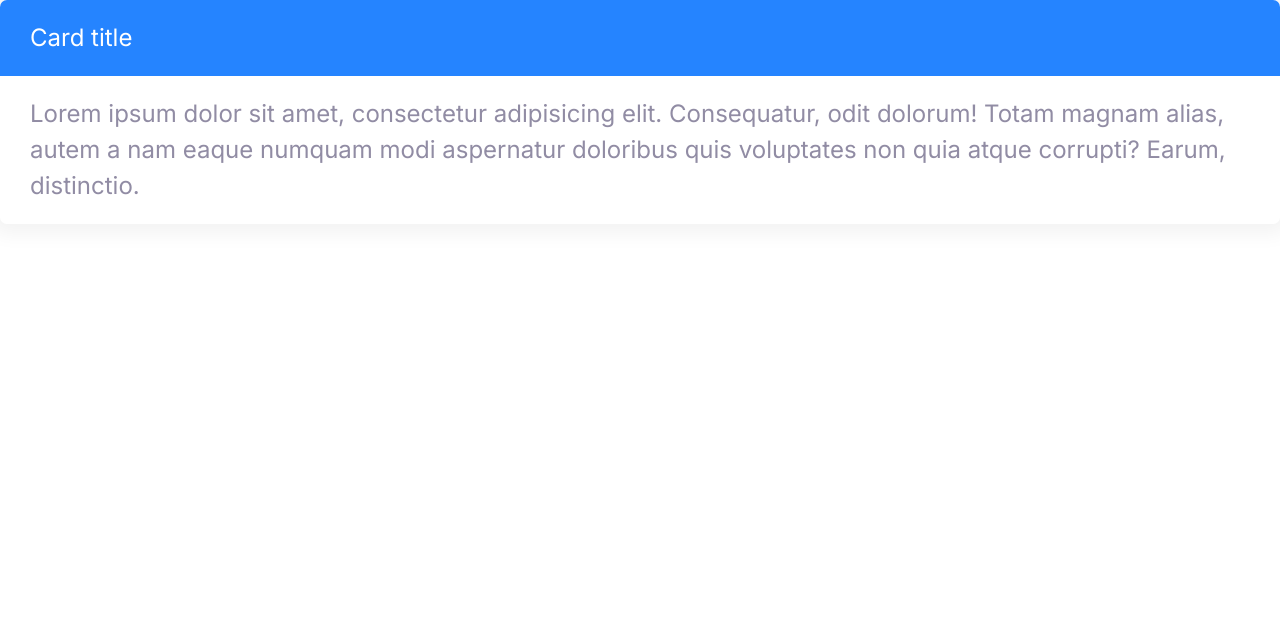
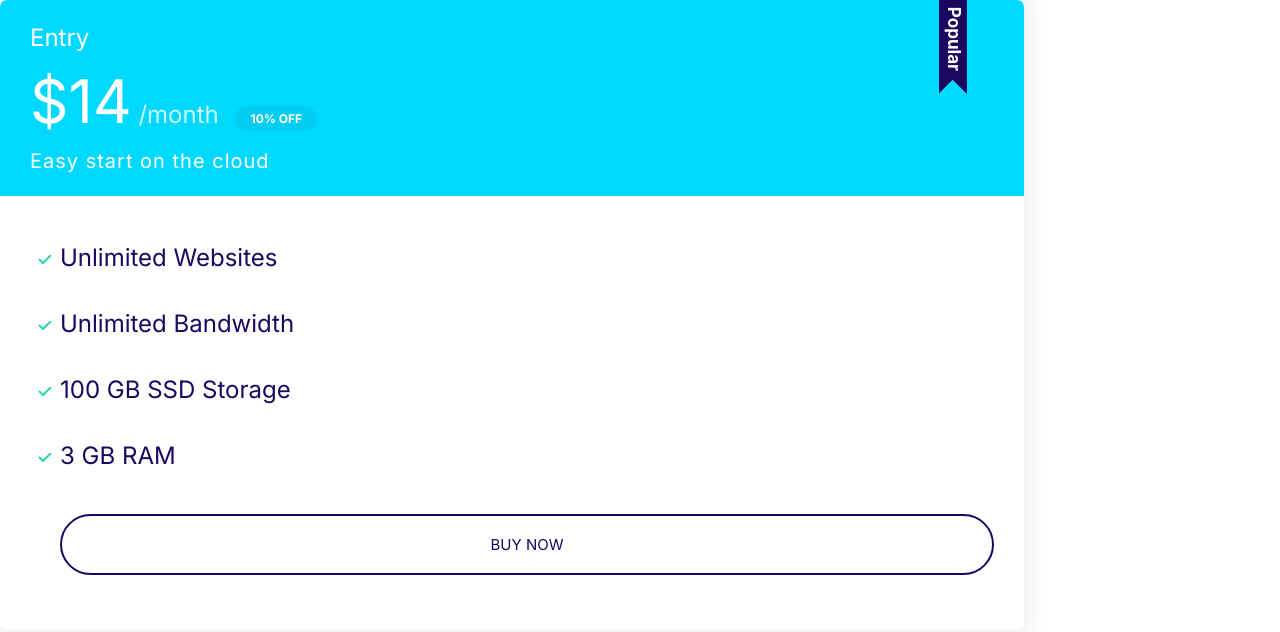
Before and after one commit to boatengdickson/moshifiedd, a plain HTML site: page index.html in a window 1280 px wide. Drawn offline with Linux system fonts and the light colour scheme.

Commit message:
Build plan component

```diff
--- a/css/style.css
+++ b/css/style.css
@@ -111,6 +111,7 @@ p {
 
 .badge--small {
     font-size: 1.6rem;
+    padding: 0.5rem 1.5rem;
 }
 
 @media screen and (min-width: 1024px) {
@@ -282,6 +283,65 @@ p {
     color: white;
 }
 .card--secondary .card__header{
-    background: var(--color-primary);
+    background: var(--color-secondary);
     color: white;
 }
+
+.card--secondary .badge--secondary{
+    background: #02cdf1;
+}
+/* Plans */
+.plan__name{
+    color: white;
+    margin: 0;
+    font-weight: 500;
+    font-size: 2.4rem;
+}
+
+.plan__price{
+    font-size: 6rem;
+}
+
+.plan__billing-cycle{
+    font-size: 2.4rem;
+    font-weight: 300;
+    opacity: 0.8;
+    margin-right: 1rem;
+}
+
+.plan__description{
+    font-size: 2rem;
+    font-weight: 300;
+    letter-spacing: 1px;
+    display: block;
+}
+
+.plan .list__item{
+    margin-bottom: 2rem;
+}
+
+.plan--popular .card__header{
+    position: relative;
+}
+.plan--popular .card__header::before{
+    content: url(../images/popular.svg);
+    width: 40px;
+    display: inline-block;
+    position: absolute;
+    top: -6px;
+    right: 5%;
+}
+
+@media screen and (min-width: 1024) {
+    .plan__name{
+        font-size: 1.4rem;
+    }
+
+    .plan__price{
+        font-size: 5rem;
+    }
+
+    .plan__billing-cycle{
+        font-size: 1.6rem;
+    }
+}
--- a/index.html
+++ b/index.html
@@ -15,13 +15,28 @@
     <link rel="stylesheet" href="css/style.css" />
   </head>
   <body>
-    <div class="card card--primary">
-      <header class="card__header">Card title</header>
-      <div class="card__body">
-        Lorem ipsum dolor sit amet, consectetur adipisicing elit. Consequatur,
-        odit dolorum! Totam magnam alias, autem a nam eaque numquam modi
-        aspernatur doloribus quis voluptates non quia atque corrupti? Earum,
-        distinctio.
+    <div style="width: 80%">
+      <div class="plan plan--popular">
+        <div class="card card--secondary">
+          <header class="card__header">
+            <h3 class="plan__name">Entry</h3>
+            <span class="plan__price">$14</span>
+            <span class="plan__billing-cycle">/month</span>
+            <span class="badge badge--secondary badge--small">10% OFF</span>
+            <span class="plan__description">Easy start on the cloud</span>
+          </header>
+          <div class="card__body">
+            <ul class="list list--tick">
+              <li class="list__item">Unlimited Websites</li>
+              <li class="list__item">Unlimited Bandwidth</li>
+              <li class="list__item">100 GB SSD Storage</li>
+              <li class="list__item">3 GB RAM</li>
+              <button class="button button--outline button--block">
+                BUY NOW
+              </button>
+            </ul>
+          </div>
+        </div>
       </div>
     </div>
   </body>
```
Also changed, not shown: components/card.html (added, +8 -0 lines), images/popular.svg (added), images/popularsprite.svg (added).
